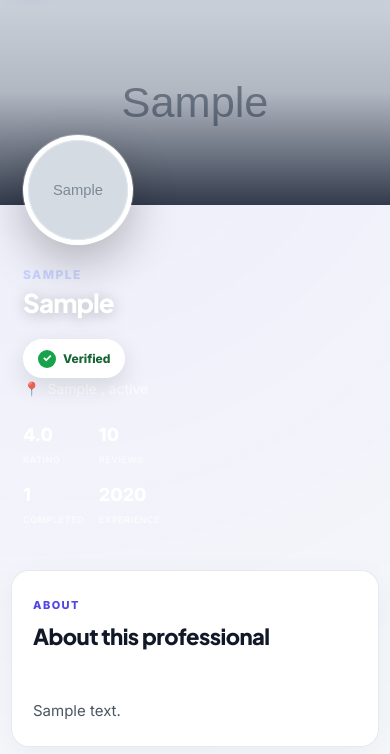
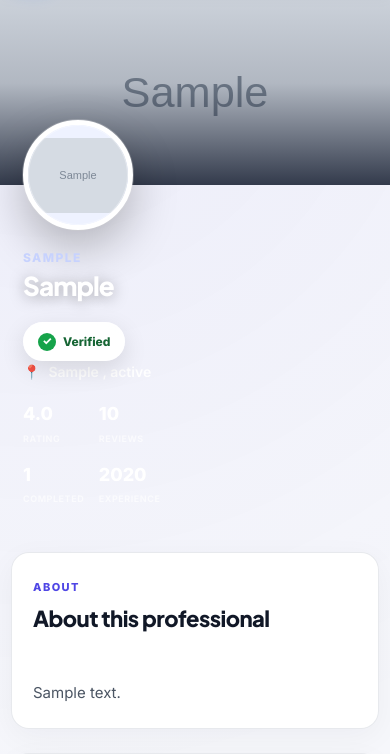
Before and after one commit to gitagenterprise-bit/S.F-Works-marketplace-, a Flask app: page /workers/1 in a window 390 px wide. Shown: the part 70-824 px from the top of the page. Run offline with Flask 3, Linux system fonts and the light colour scheme; tables that the repository leaves empty hold one stand-in row (values such as "Sample post"); grey boxes marked "Sample" are stand-in pictures.

Commit message:
Update worker-details.css

```diff
--- a/static/css/worker-details.css
+++ b/static/css/worker-details.css
@@ -11,18 +12,22 @@
             transparent 30%
         ),
         #f6f7fb;
+
     color: #111827;
 }
 
 
 /* =========================================================
-   COVER
+   COVER — SMALLER
 ========================================================= */
 
 .public-profile-cover {
     position: relative;
-    height: 360px;
+
+    height: 285px;
+
     overflow: hidden;
+
     background:
         linear-gradient(
             135deg,
@@ -101,23 +118,30 @@
 
 .public-profile-header {
     position: relative;
-    z-index: 5;
+
+    z-index: 10;
 
     display: flex;
+
     align-items: flex-end;
+
     gap: 28px;
 
     min-height: 175px;
 
-    margin-top: -105px;
-    padding: 0 30px 32px;
+    margin-top: -95px;
+
+    padding:
+        0
+        30px
+        32px;
 
     color: #fff;
 }
 
 
 /* =========================================================
-   AVATAR
+   AVATAR — FULL IMAGE
 ========================================================= */
 
 .public-avatar {
@@ -130,15 +154,11 @@
 
     overflow: hidden;
 
-    border: 6px solid rgba(255,255,255,.98);
+    border: 6px solid #fff;
+
     border-radius: 50%;
 
-    background:
-        linear-gradient(
-            145deg,
-            #eef2ff,
-            #e0e7ff
-        );
+    background: #eef2ff;
 
     box-shadow:
         0 18px 45px rgba(0,0,0,.25),
@@ -167,14 +188,23 @@
 
     display: block;
 
-    object-fit: cover;
+    /*
+       contain ব্যবহার করা হয়েছে যাতে
+       সম্পূর্ণ profile image দেখা যায়।
+    */
+
+    object-fit: contain;
+
     object-position: center;
 
-    transition: transform .45s ease;
+    background: #eef2ff;
+
+    transition:
+        transform .45s ease;
 }
 
 .public-avatar:hover .public-avatar-image {
-    transform: scale(1.06);
+    transform: scale(1.03);
 }
 
 .public-avatar-placeholder {
@@ -204,22 +236,42 @@
 
 .public-profile-main {
     flex: 1;
+
     min-width: 0;
+
+    position: relative;
+
+    z-index: 12;
+
+    padding-bottom: 2px;
 }
+
+
+/* =========================================================
+   PROFILE TITLE
+========================================================= */
 
 .public-profile-title {
     display: flex;
+
     align-items: flex-start;
+
     justify-content: space-between;
+
     gap: 20px;
 }
 
 .public-profile-heading {
     min-width: 0;
+
+    position: relative;
+
+    z-index: 13;
 }
 
 .public-profession {
     display: inline-flex;
+
     align-items: center;
 
     margin-bottom: 5px;
@@ -293,19 +378,33 @@
 
 
 /* =========================================================
-   LOCATION
+   LOCATION — BIGGER
 ========================================================= */
 
 .public-location {
     display: flex;
+
     align-items: center;
-    gap: 7px;
 
-    margin: 0 0 20px;
+    gap: 8px;
 
-    color: rgba(255,255,255,.82);
+    margin:
+        0
+        0
+        20px;
 
-    font-size: 14px;
+    color:
+        rgba(255,255,255,.92) !important;
+
+    font-size: 16px;
+
+    font-weight: 600;
+
+    line-height: 1.5;
+}
+
+.public-location span {
+    font-size: 16px;
 }
 
 
@@ -833,11 +1043,11 @@
 @media (max-width: 900px) {
 
     .public-profile-cover {
-        height: 300px;
+        height: 260px;
     }
 
     .public-profile-header {
-        margin-top: -90px;
+        margin-top: -85px;
     }
 
     .public-profile-grid {
@@ -858,23 +1068,25 @@
 @media (max-width: 650px) {
 
     .public-profile-container {
-        width: min(
-            100% - 22px,
-            1180px
-        );
+        width:
+            min(
+                100% - 22px,
+                1180px
+            );
     }
 
     .public-profile-cover {
-        height: 235px;
+        height: 210px;
     }
 
     .public-profile-header {
         flex-direction: column;
+
         align-items: flex-start;
 
-        gap: 17px;
+        gap: 15px;
 
-        margin-top: -70px;
+        margin-top: -65px;
 
         padding:
             0
@@ -904,6 +1120,16 @@
         align-self: flex-start;
     }
 
+    .public-location {
+        font-size: 15px;
+
+        margin-bottom: 18px;
+    }
+
+    .public-location span {
+        font-size: 15px;
+    }
+
     .public-profile-stats {
         width: 100%;
     }
@@ -952,11 +1180,12 @@
 @media (max-width: 420px) {
 
     .public-profile-cover {
-        height: 205px;
+        height: 185px;
     }
 
     .public-avatar {
         width: 110px;
+
         height: 110px;
 
         flex-basis: 110px;
```
Also changed, not shown: other parts of static/css/worker-details.css (+217 -37 lines).
